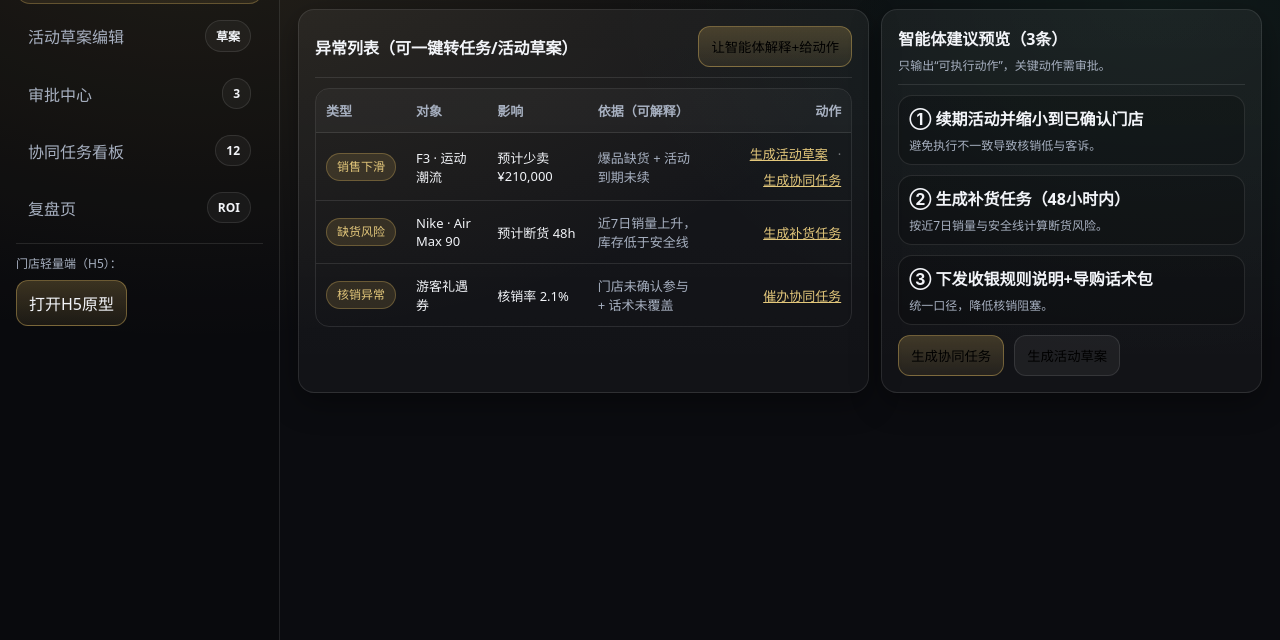
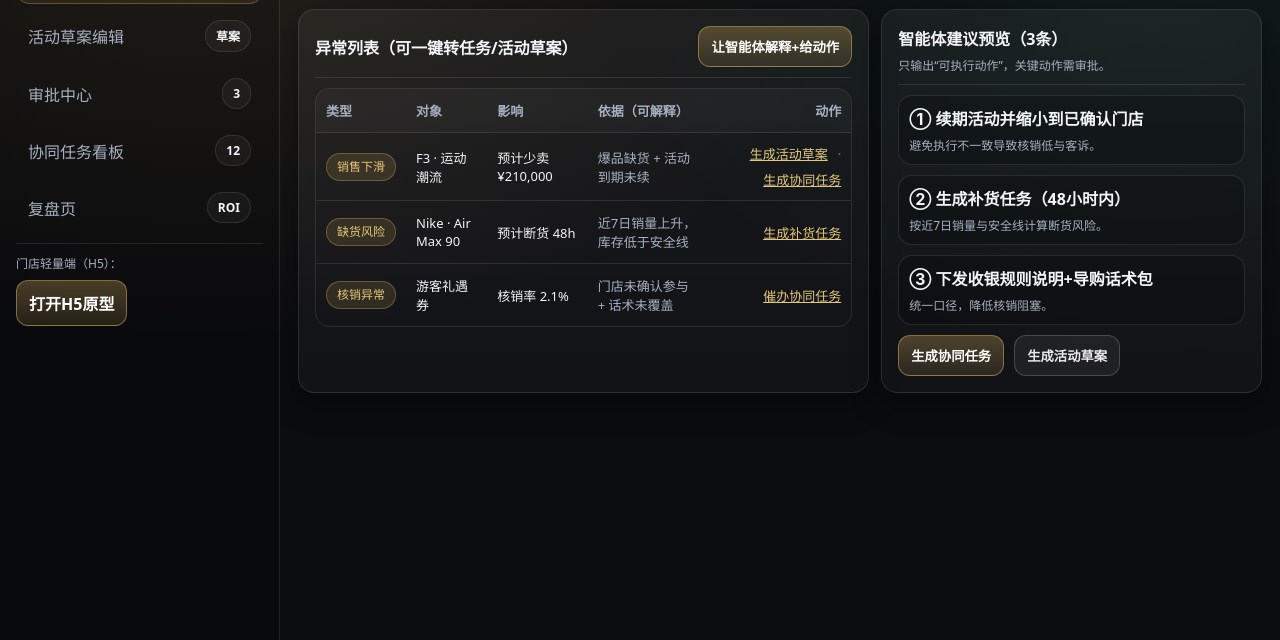
Before and after one commit to Wings1991/goldeneagle-merchant-agent-prototype, a plain HTML site: page index.html in a window 1280 px wide. Shown: the part 160-800 px from the top of the page. Drawn offline with Linux system fonts and the light colour scheme.

Commit message:
index.html

```diff
--- a/index.html
+++ b/index.html
@@ -96,6 +96,29 @@
     .modal header{padding:14px 16px;display:flex;justify-content:space-between;align-items:center;border-bottom:1px solid var(--line)}
     .modal .content{padding:16px}
     @media (max-width:980px){.app{grid-template-columns:1fr}.sidebar{display:none}.two{grid-template-columns:1fr}.kanban{grid-template-columns:1fr}}
+    /* 让 primary 按钮文字更清晰 */
+.btn.primary{
+  color:#fff; /* 直接白字最清晰 */
+  font-weight:700;
+  border:1px solid rgba(202,168,90,.55);
+  background:linear-gradient(180deg, rgba(202,168,90,.32), rgba(202,168,90,.14));
+}
+.btn.primary:hover{
+  background:linear-gradient(180deg, rgba(202,168,90,.40), rgba(202,168,90,.18));
+}
+    /* 默认按钮也清晰一点（尤其在顶部） */
+.btn{
+  color:rgba(255,255,255,.90);
+  font-weight:600;
+  border:1px solid rgba(255,255,255,.18);
+  background:rgba(255,255,255,.06);
+}
+.btn:hover{
+  background:rgba(255,255,255,.10);
+  border-color:rgba(255,255,255,.24);
+}
+
+
   </style>
 </head>
 <body>
```
